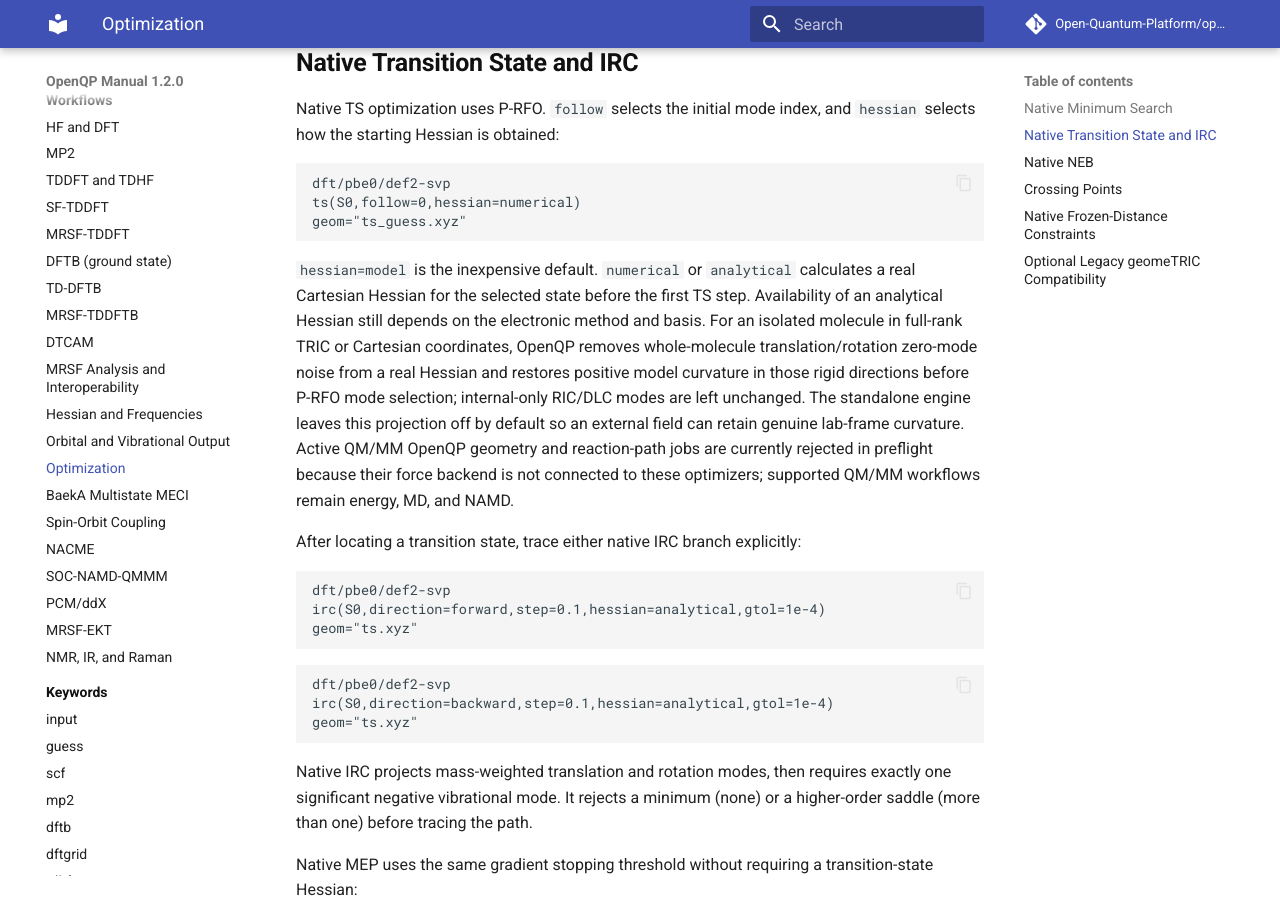
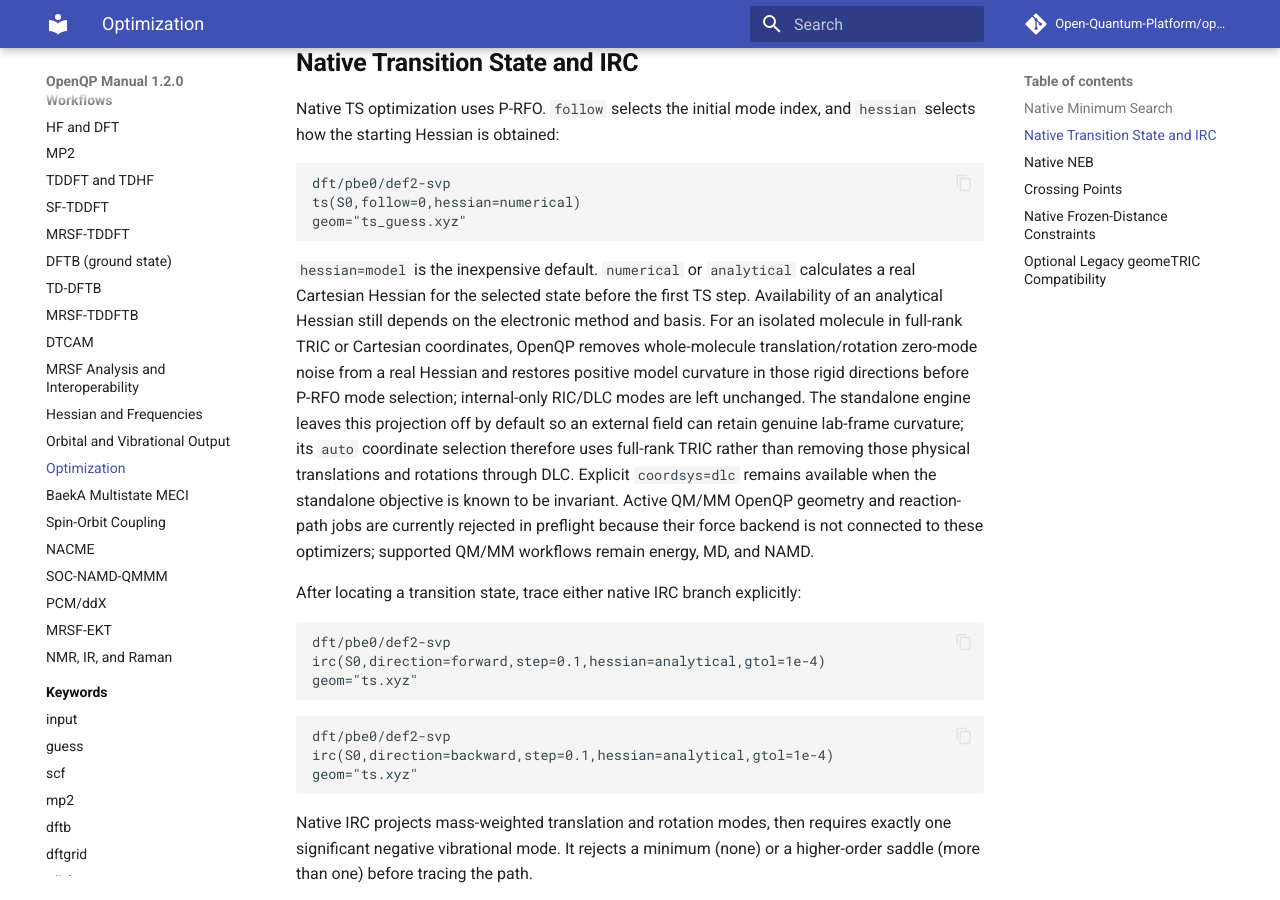
Before and after one commit to Open-Quantum-Platform/openqp-docs, an MkDocs documentation site: the page built from docs/workflows/optimization.md, in a window 1280 px wide and 900 px high, scrolled down 1755 px. Built offline with MkDocs 1.6.1 and Material for MkDocs 9.7.7, drawn with Linux system fonts in a browser that asks for light colours; comment, search, counter and statistics services are not loaded.

Commit message:
Clarify standalone automatic coordinates

```diff
--- a/docs/workflows/optimization.md
+++ b/docs/workflows/optimization.md
@@ -105,10 +105,13 @@ coordinates, OpenQP removes whole-molecule translation/rotation zero-mode noise
 from a real Hessian and restores positive model curvature in those rigid
 directions before P-RFO mode selection; internal-only RIC/DLC modes are left
 unchanged. The standalone engine leaves this projection off by default so an
-external field can retain genuine lab-frame curvature. Active QM/MM OpenQP
-geometry and reaction-path jobs are currently rejected in preflight because
-their force backend is not connected to these optimizers; supported QM/MM
-workflows remain energy, MD, and NAMD.
+external field can retain genuine lab-frame curvature; its `auto` coordinate
+selection therefore uses full-rank TRIC rather than removing those physical
+translations and rotations through DLC. Explicit `coordsys=dlc` remains
+available when the standalone objective is known to be invariant. Active QM/MM
+OpenQP geometry and reaction-path jobs are currently rejected in preflight
+because their force backend is not connected to these optimizers; supported
+QM/MM workflows remain energy, MD, and NAMD.
 
 After locating a transition state, trace either native IRC branch explicitly:
 
```
